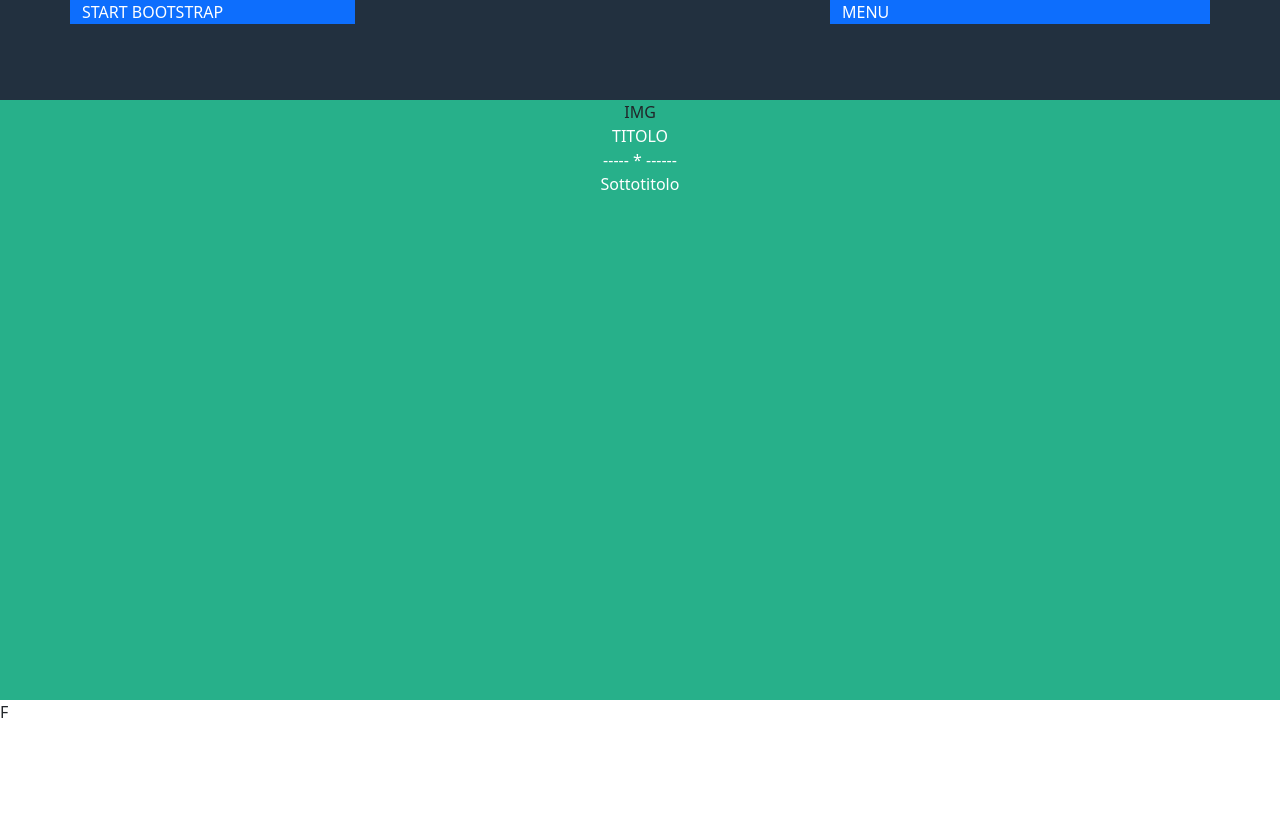
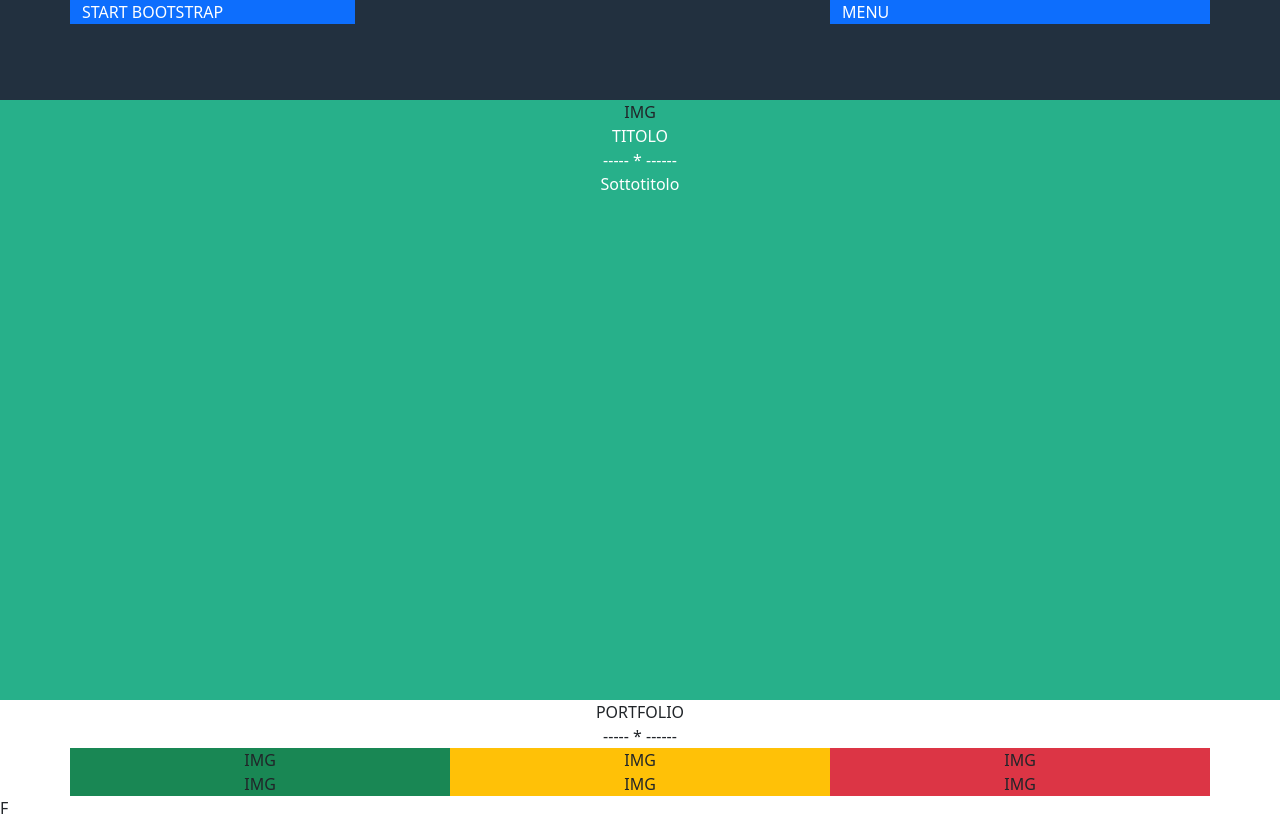
Before and after one commit to andreafontaneto/html-css-bootstrap-freelancer, a plain HTML site: page index.html in a window 1280 px wide. Drawn offline with nearby package versions, Linux system fonts and the light colour scheme.

Commit message:
portfolio

```diff
--- a/index.html
+++ b/index.html
@@ -33,6 +33,29 @@
         </div>
       </div>
     </section>
+
+    <section class="portfolio">
+      <div class="continer-xl">
+        <div class="row">
+          <div class="col-12 d-flex justify-content-center">PORTFOLIO</div>
+          <div class="col-12 d-flex justify-content-center">----- * ------</div>
+        </div>
+      </div>
+      <div class="container-xl">
+        <div class="row">
+          <div class="col-4 d-flex justify-content-center bg-success">IMG</div>
+          <div class="col-4 d-flex justify-content-center bg-warning">IMG</div>
+          <div class="col-4 d-flex justify-content-center bg-danger">IMG</div>
+        </div>
+        <div class="row">
+          <div class="col-4 d-flex justify-content-center bg-success">IMG</div>
+          <div class="col-4 d-flex justify-content-center bg-warning">IMG</div>
+          <div class="col-4 d-flex justify-content-center bg-danger">IMG</div>
+        </div>
+      </div>
+    </section>
+
+
   </main>
 
   <footer>F</footer>
```
